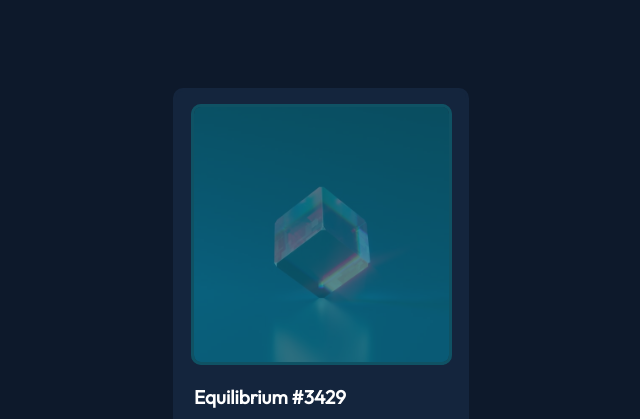
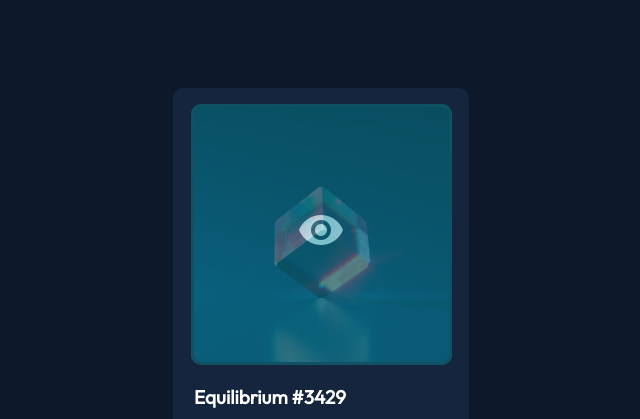
Before and after one commit to casoultz/NFT-card-newbie, a plain HTML site: page index.html in a window 1280 px wide. In both pictures the pointer is over the element 640 px from the left and 230 px from the top of the page. Shown: the top 419 px of the page, without its empty margins (319-959 px from the left). Drawn offline with Linux system fonts and the light colour scheme.

Commit message:
Update pcc2.css

```diff
--- a/pcc2.css
+++ b/pcc2.css
@@ -109,7 +109,7 @@ hr {
     color: hsl(178, 100%, 50%);
 }
 .box-1:hover {
-    background: url(icon-view.svg) no-repeat center;
+    background: url(icon-view.png) no-repeat center;
 }
 .img-equilibrium:hover {
     filter: opacity(0.3) drop-shadow(0 0 0 hsl(178, 100%, 50%));
```
